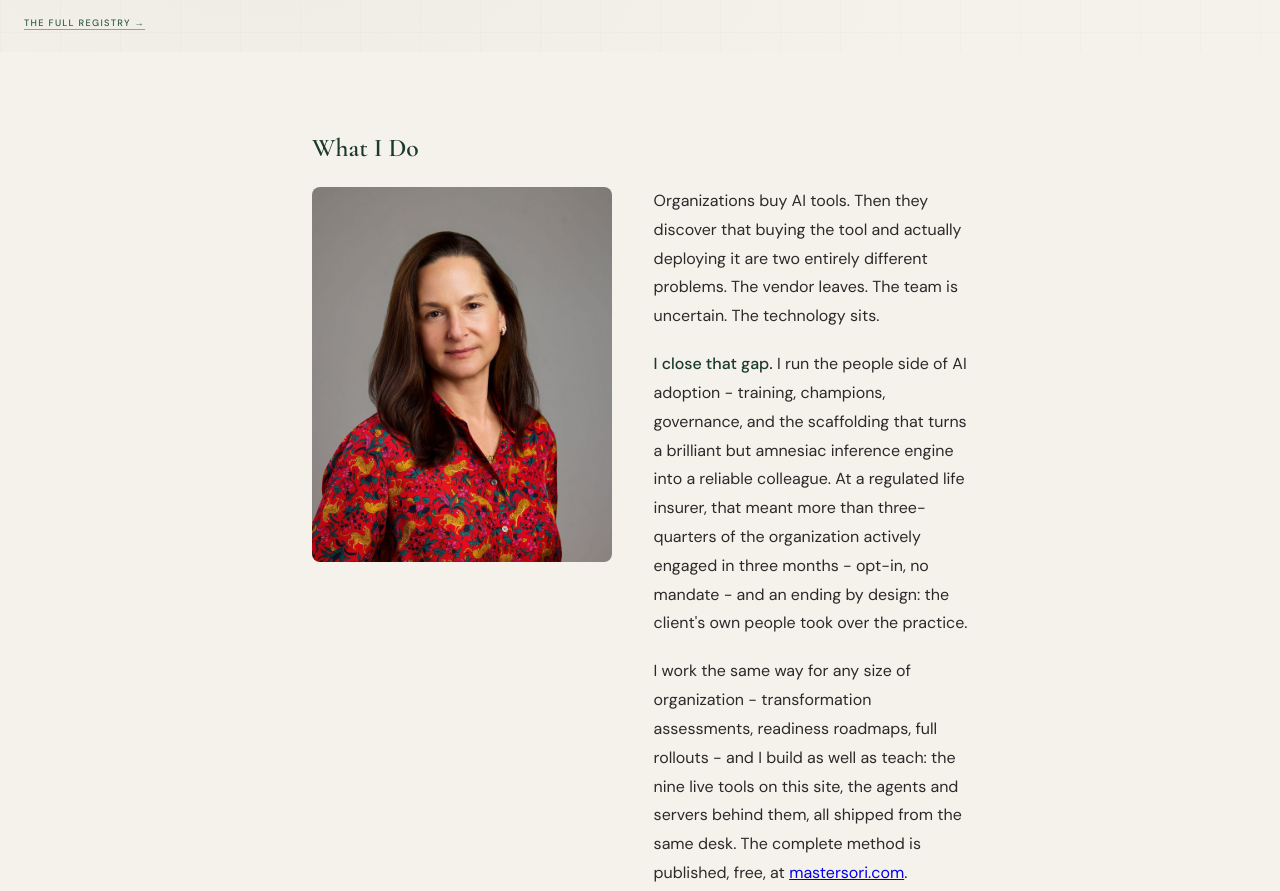
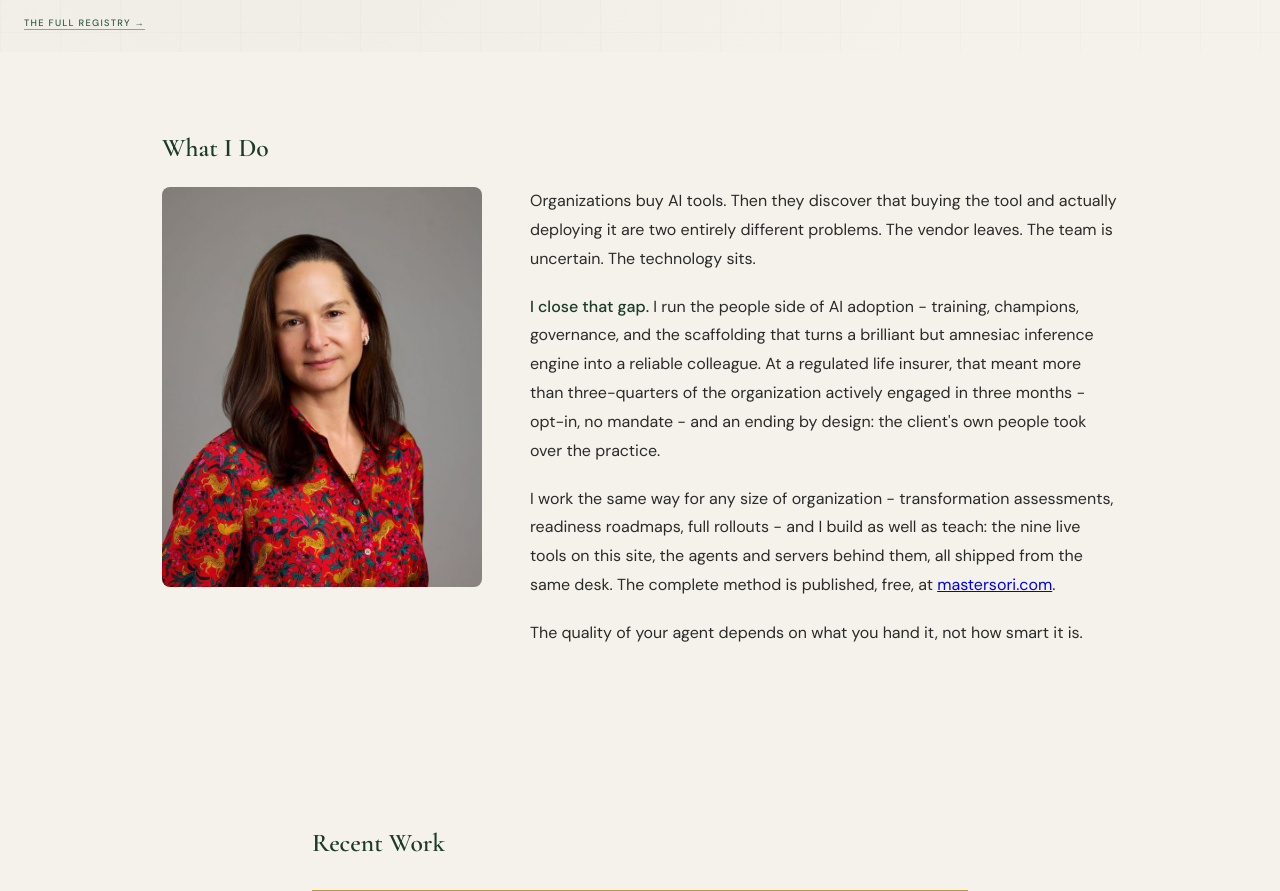
Before and after one commit to comelyhunger/prodigalparadigm, a plain HTML site: page index.html in a window 1280 px wide. Shown: the part 748-1639 px from the top of the page. Drawn offline with nearby package versions, Linux system fonts and the light colour scheme.

Commit message:
What I Do: uncropped portrait, section widened to 1020px so copy fills beside it
Full-length April portrait replaces the head-and-shoulders crop; the
section gets a --about modifier widening it from 720px so the photo
sits flush left at 320px and the text takes a real measure beside it.

Co-Authored-By: Claude Fable 5 <noreply@anthropic.com>
Claude-Session: https://claude.ai/code/session_016XPZmAmmQTvXPsn9KD7iZX

```diff
--- a/index.html
+++ b/index.html
@@ -362,8 +362,10 @@
         }
         .work-card--photo .card-body { padding: 1.5rem 1.8rem 1.8rem; }
         .card-logo { display: block; width: 100%; max-width: 340px; height: auto; margin-top: 1.1rem; border-radius: 6px; }
-        .about-row { display: flex; gap: 2.6rem; align-items: flex-start; }
-        .about-photo { flex: 0 0 300px; width: 300px; height: auto; border-radius: 8px; }
+        .section--about { max-width: 1020px; }
+        .about-row { display: flex; gap: 3rem; align-items: flex-start; }
+        .about-photo { flex: 0 0 320px; width: 320px; height: auto; border-radius: 8px; }
+        .about-text p:first-child { margin-top: 0; }
         .about-text { flex: 1; min-width: 0; }
         @media (max-width: 700px) {
             .about-row { flex-direction: column; }
@@ -659,10 +661,10 @@
         <p class="hero-title">AI Adoption Strategist &bull; Prodigal Paradigm LLC</p>
     </section>
 
-    <section class="section">
+    <section class="section section--about">
         <h2 class="section-heading">What I Do</h2>
         <div class="about-row">
-            <img class="about-photo" src="images/kathleen-portrait.jpg" alt="Kathleen Bartin" width="720" height="900">
+            <img class="about-photo" src="images/kathleen-portrait.jpg" alt="Kathleen Bartin" width="760" height="1139">
             <div class="about-text">
                 <p>Organizations buy AI tools. Then they discover that buying the tool and actually deploying it are two entirely different problems. The vendor leaves. The team is uncertain. The technology sits.</p>
                 <p><strong>I close that gap.</strong> I run the people side of AI adoption - training, champions, governance, and the scaffolding that turns a brilliant but amnesiac inference engine into a reliable colleague. At a regulated life insurer, that meant more than three-quarters of the organization actively engaged in three months - opt-in, no mandate - and an ending by design: the client's own people took over the practice.</p>
```
